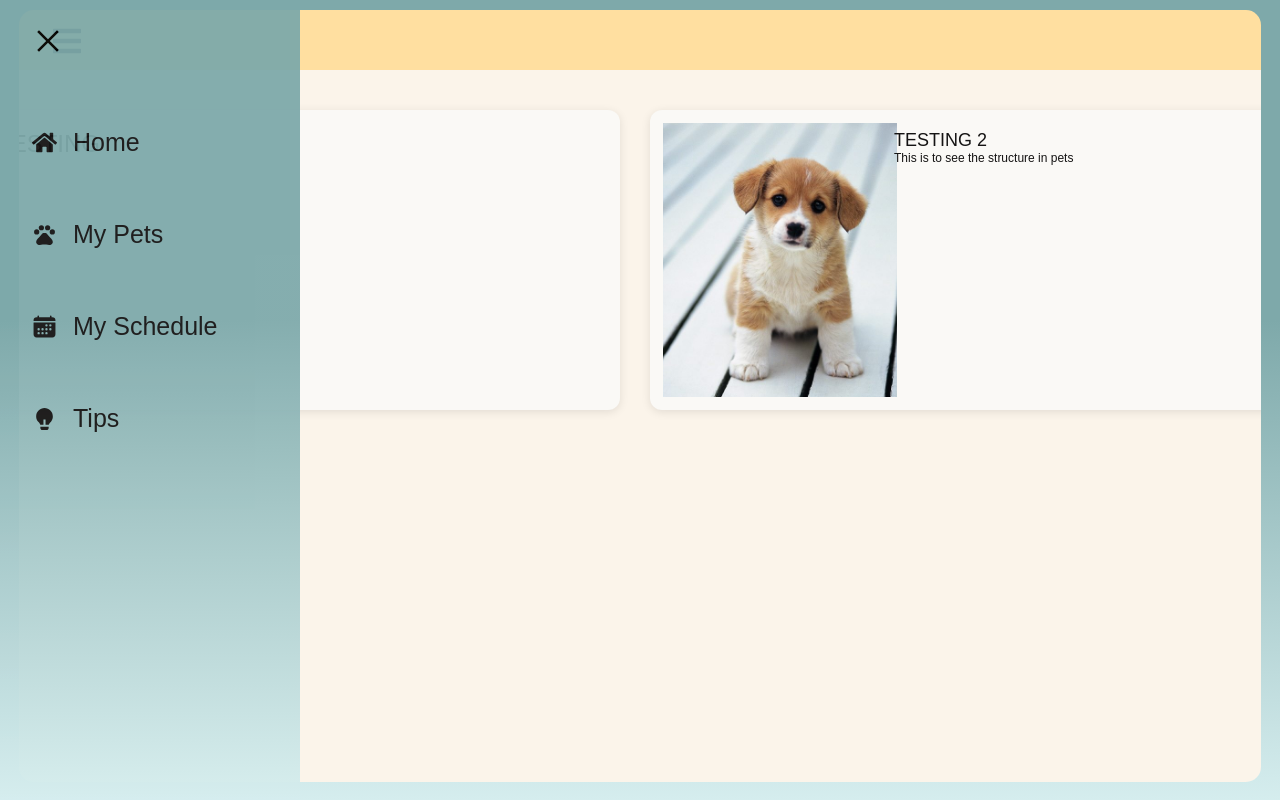
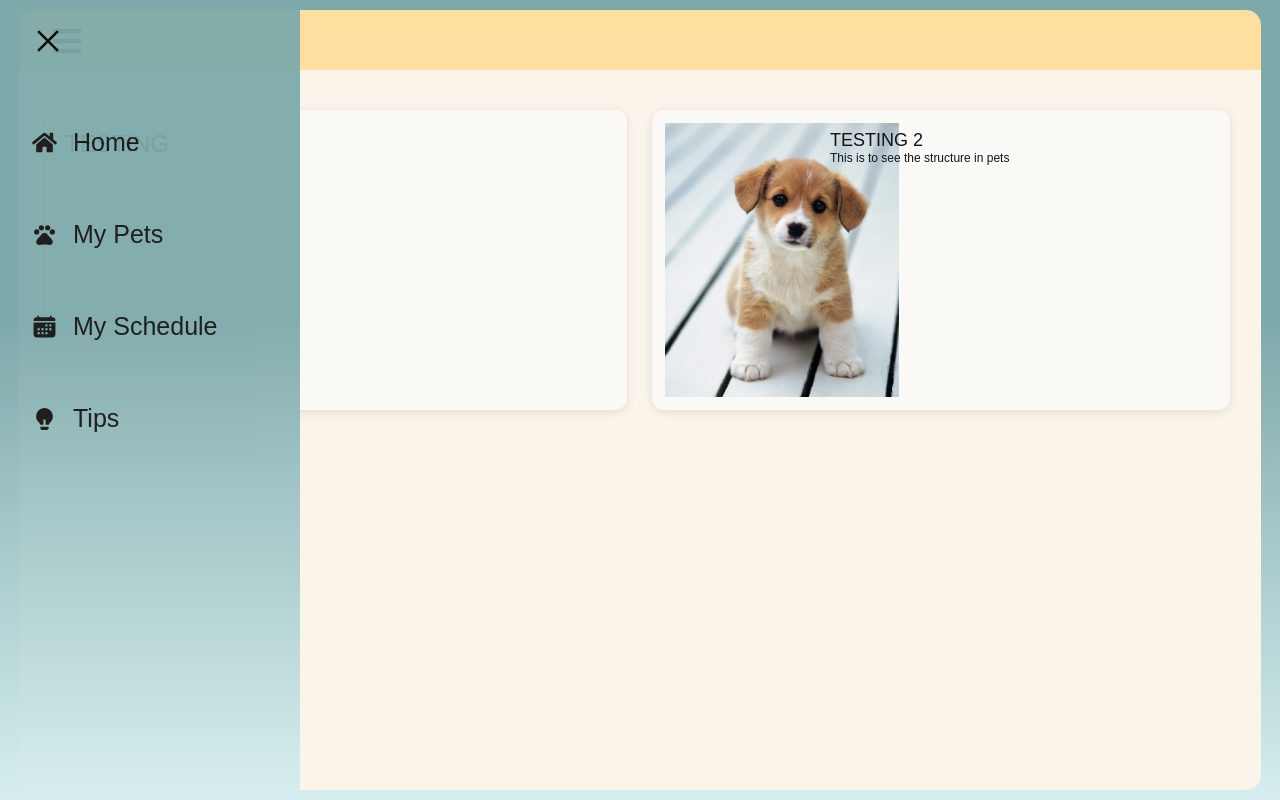
Before and after one commit to shanwhite/petal, a React (Create React App) app in the folder petal/: page /pets in a window 1280 px wide. Built offline with nearby package versions, Linux system fonts and the light colour scheme; a web font is replaced by a local one.

Commit message:
small touuchups

```diff
--- a/petal/src/design/pets.css
+++ b/petal/src/design/pets.css
@@ -5,7 +5,7 @@
 {
     position: relative;
     padding: 40px 40px; /*height width*/
-    width: 110vw;
+    width: 100vw;
     height: 100%;
     display: flex;
     flex-direction: row;
@@ -19,8 +19,9 @@
 .test
 {
     position: relative;
+    left: 5px;
     background-color: #FAF9F6; /*off white color*/
-    width: 670px;
+    width: 680px;
     height: 300px;
     border-radius: 12px;
     box-shadow: 0 2px 10px rgba(5, 5, 5, 0.1);
@@ -33,7 +34,7 @@
 {
     position: relative;
     background-color: #FAF9F6; /*off white color*/
-    width: 670px;
+    width: 680px;
     height: 300px;
     border-radius: 12px;
     box-shadow: 0 2px 10px rgba(5, 5, 5, 0.1);
--- a/petal/src/index.css
+++ b/petal/src/index.css
@@ -16,6 +16,7 @@ body
   background: linear-gradient(#7ea9aa 40%, #D5EDEE 100%);
   height: 100vh;
   width: 100vw;
+
 }
 
 /* General CSS for all the pages*/
@@ -23,7 +24,7 @@ body
   position: relative;
   display: flex;
   top: 10px;
-  height: 89vh;
+  height: 90vh;
   width: 97vw;
   margin: 0 auto;
   text-align: center; /* might have to edit this after we code the other pages */
```
